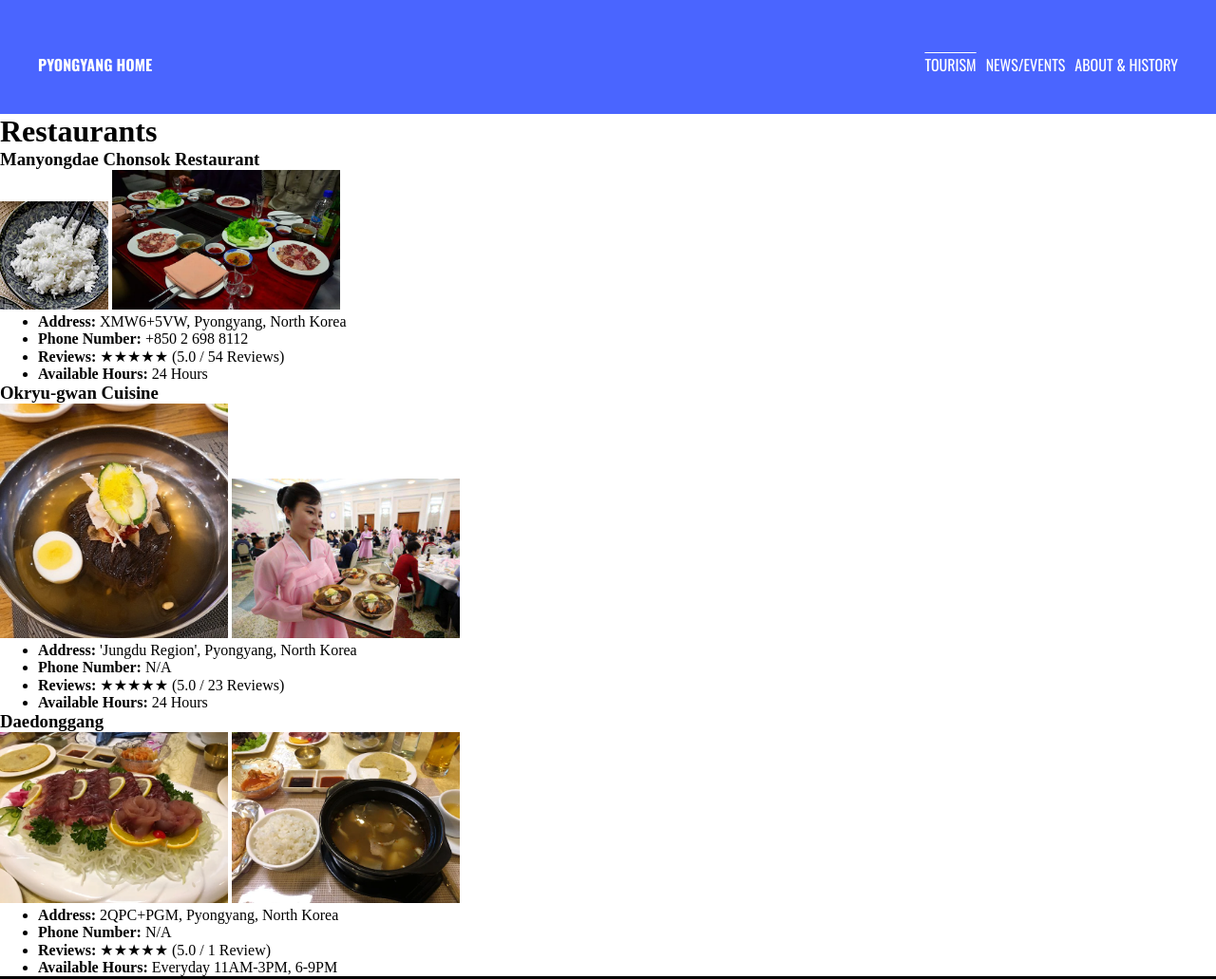
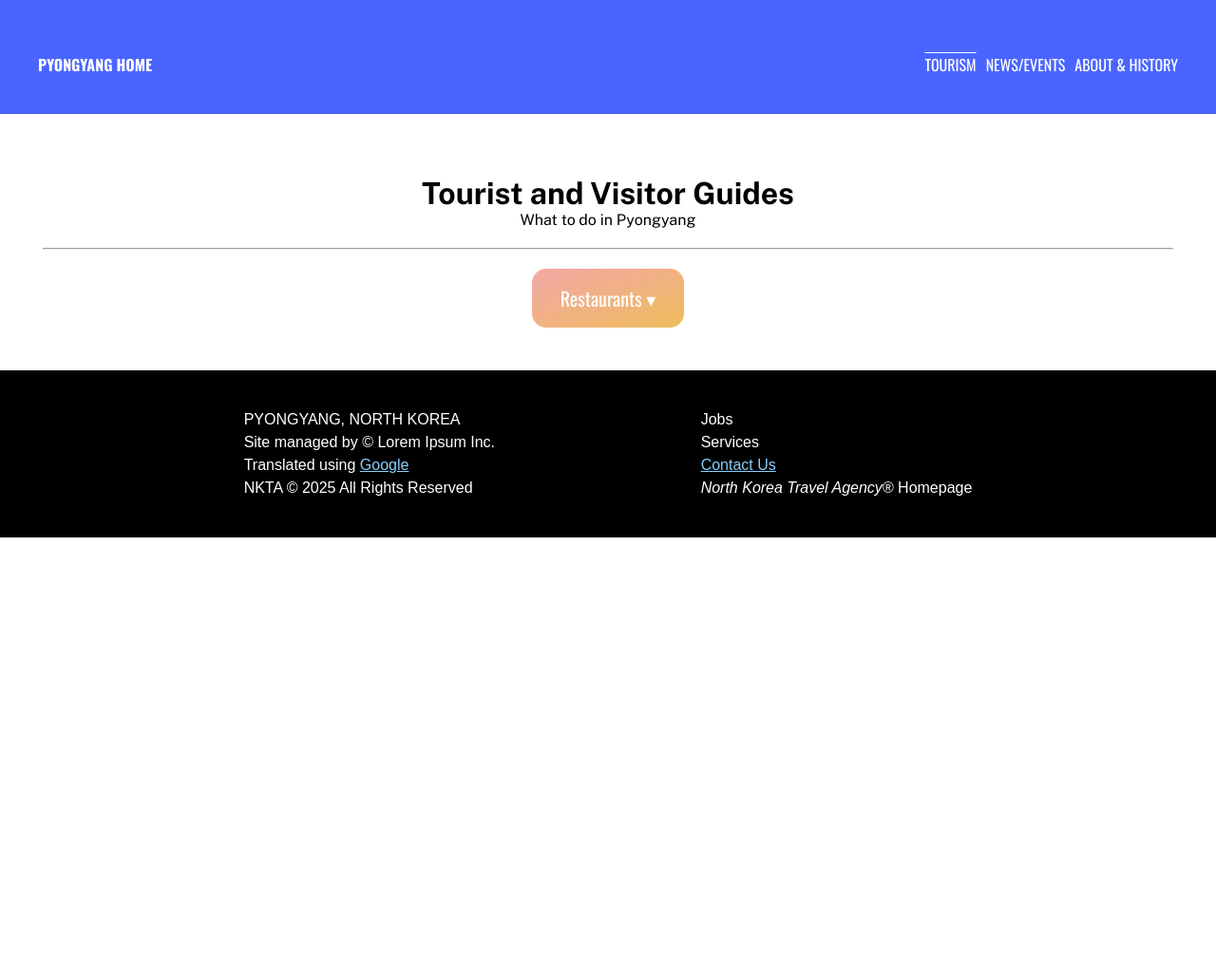
Before and after one commit to c714-c/pyongyang, a plain HTML site: page visit.html in a window 1280 px wide. Shown: the top 1031 px of the page at 95% size. After the commit the page ends 800 px from the top, so only its background shows below. Drawn offline with nearby package versions, Linux system fonts and the light colour scheme.

Commit message:
Add files via upload

```diff
--- a/function-style.css
+++ b/function-style.css
@@ -112,3 +112,47 @@
     overflow: hidden;
     position: relative;
 }
+
+
+.dropbtn {
+  background-image: linear-gradient(to right bottom, rgb(243, 168, 168), rgb(238, 187, 91));
+  border-radius: 15px;
+  color: white;
+  padding: 16px 30px 16px 30px;
+  font-size: 16px;
+  border: none;
+  cursor: pointer;
+}
+
+.dropbtn:hover, .dropbtn:focus {
+  background-image: linear-gradient(to right bottom, rgb(211, 125, 125), rgb(184, 149, 84));
+}
+
+.restaurants-dropdown {
+  display: inline-block;
+}
+
+.dropdown-content {
+  padding: 20px;
+  display: none;
+  background-color: #ffffff;
+  min-width: 160px;
+  box-shadow: 0px 8px 16px 0px rgba(0,0,0,0.2);
+  z-index: 1;
+  font-family: "Public Sans";
+}
+
+.restaurants-dropdown button{
+    font-size: 20px;
+    font-family: "Oswald";
+}
+
+.dropdown-content a {
+  color: black;
+  padding: 12px 16px;
+  text-decoration: none;
+  display: block;
+}
+
+.dropdown-content a:hover {background-color: #ddd;}
+.show {display:block;}
--- a/styles.css
+++ b/styles.css
@@ -174,3 +174,24 @@ footer a{
     padding: 45px;
     background-color:rgb(255, 224, 224)
 }
+
+.tourism{
+    padding: 65px 45px 45px 45px;
+}
+
+.tourism p, .tourism h1{
+    font-family: "Public Sans";
+    display: flex;
+    justify-content: center;
+}
+
+.tourism hr{
+    margin-top: 20px;
+    margin-bottom: 20px;
+}
+
+.dropdowns{
+    display: flex;
+    flex-direction: row;
+    justify-content: space-around;
+}
--- a/visit.html
+++ b/visit.html
@@ -11,7 +11,7 @@
     <link href="https://fonts.googleapis.com/css2?family=Public+Sans:ital,wght@0,100..900;1,100..900&display=swap" rel="stylesheet">
 </head>
 
-<title>Pyongyang NEWS</title>
+<title>Pyongyang Tourism</title>
 
     <div class="preheader">
         <div id="google_translate_element"></div>
@@ -35,8 +35,15 @@
 
 
     <body>
+        <div class="tourism">
         <main>
-            <h1>Restaurants</h1>
+            <h1>Tourist and Visitor Guides</h1>
+            <p>What to do in Pyongyang</p>
+            <hr>
+            <div class="dropdowns">
+                <div class="restaurants-dropdown">
+                    <button onclick="fn_dd1()" class="dropbtn">Restaurants &#9662;</button>
+                    <div id="myDropdown" class="dropdown-content">
                         <h3>Manyongdae Chonsok Restaurant</h3>
                         <img src="restaurants/mangyongdae-rice.jpg">
                         <img src="restaurants/food1.jpg" width="240px">
@@ -66,9 +73,29 @@
                             <li><strong>Reviews:</strong> &#9733;&#9733;&#9733;&#9733;&#9733; (5.0 / 1 Review)</li>
                             <li><strong>Available Hours:</strong> Everyday 11AM-3PM, 6-9PM</li>
                         </ul>
+                    </div>
+                </div>
+            </div>
+        </div>
         </main>
     </body>
 
+    <script>function fn_dd1() {
+        document.getElementById("myDropdown").classList.toggle("show");
+        }
+        window.onclick = function(event) {
+        if (!event.target.matches('.dropbtn')) {
+            var dropdowns = document.getElementsByClassName("dropdown-content");
+            var i;
+            for (i = 0; i < dropdowns.length; i++) {
+            var openDropdown = dropdowns[i];
+            if (openDropdown.classList.contains('show')) {
+                openDropdown.classList.remove('show');
+            }
+            }
+        }
+        }
+    </script>
 <footer>
         <div class="leftFooter">
             <p>PYONGYANG, NORTH KOREA</p>
```
Lines whose indentation alone changed are shown as unchanged.
